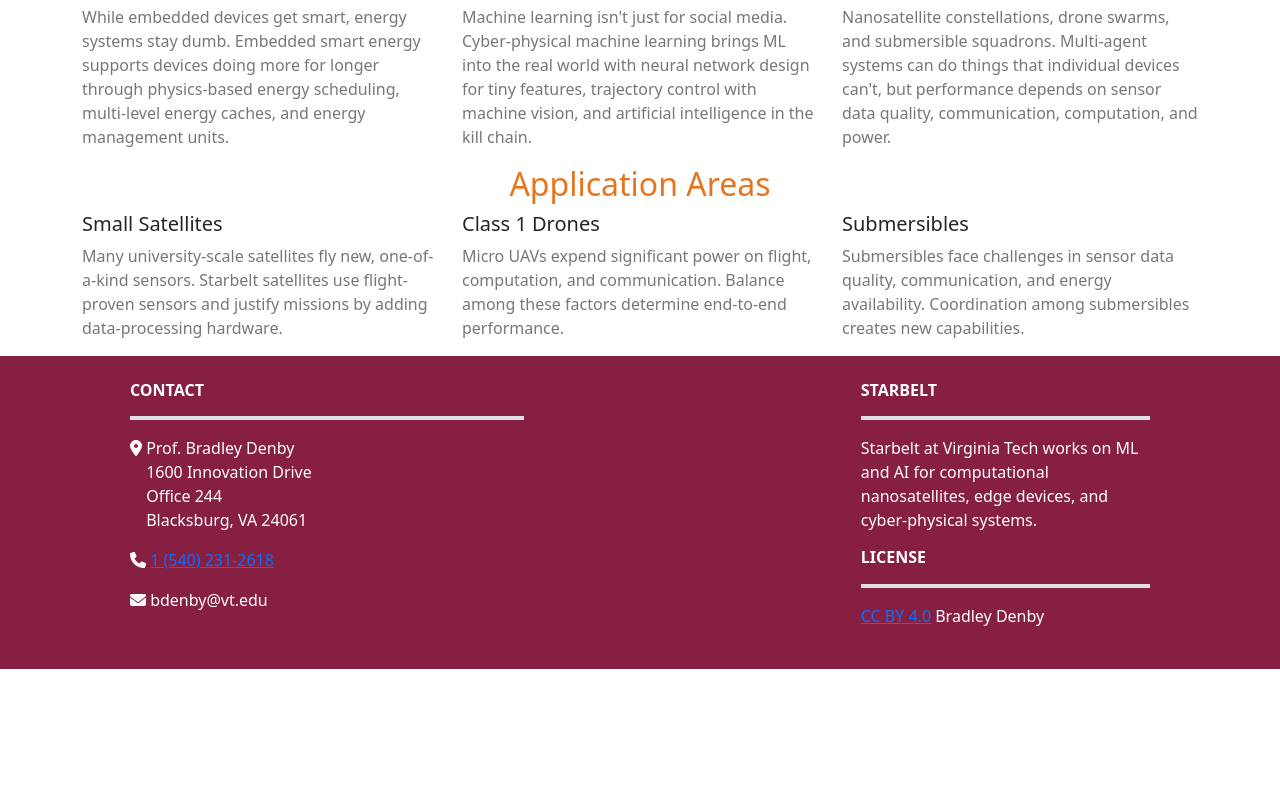
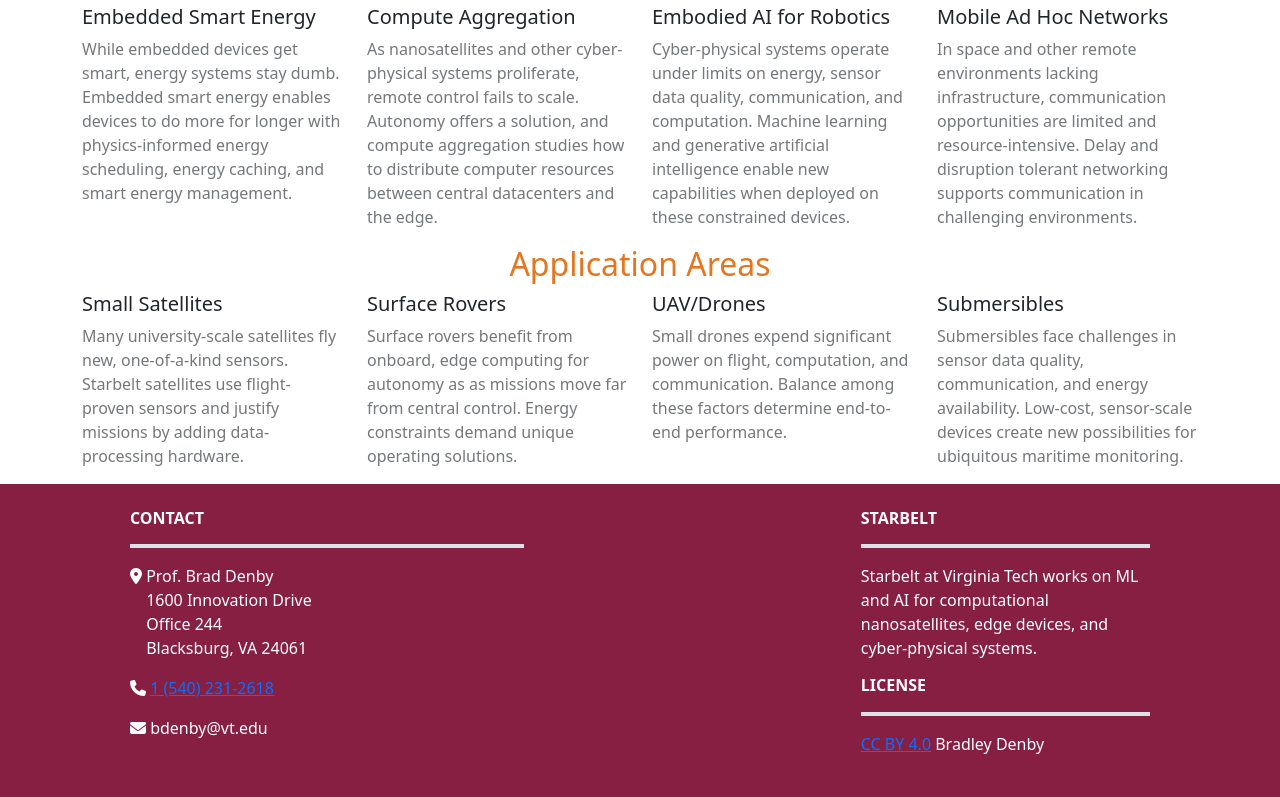
Before and after one commit to starbelt/starbelt-website, a plain HTML site: page index.html in a window 1280 px wide. Shown: the part 752-1549 px from the top of the page. Before the commit the page ends 1421 px from the top, so only its background shows below. Drawn offline with nearby package versions, Linux system fonts and the light colour scheme; files whose address does not match are found by name.

Commit message:
Updates website

```diff
--- a/index.html
+++ b/index.html
@@ -82,6 +82,7 @@
           <h4>Assistant Professor</h4>
           <h5>Marty and Anna Irvine Faculty Fellow</h5>
           <p class="profile-text">Department of Aerospace and Ocean Engineering</p>
+          <p class="profile-text">VT National Security Institute Affiliate Faculty</p>
           <p class="profile-text">Virginia Tech</p>
           <p class="profile-text">Blacksburg, VA</p>
           <div class="social-links">
@@ -128,31 +129,40 @@
         </div>
       </div>
       <div class="row">
-        <div class="col-md-4">
+        <div class="col-md-3">
           <h5>Embedded Smart Energy</h5>
           <p class="brand-para">
             While embedded devices get smart, energy systems stay dumb. Embedded
-            smart energy supports devices doing more for longer through
-            physics-based energy scheduling, multi-level energy caches, and
-            energy management units.
+            smart energy enables devices to do more for longer with
+            physics-informed energy scheduling, energy caching, and smart energy
+            management.
           </p>
         </div>
-        <div class="col-md-4">
-          <h5>Cyber-Physical Machine Learning</h5>
+        <div class="col-md-3">
+          <h5>Compute Aggregation</h5>
           <p class="brand-para">
-            Machine learning isn't just for social media. Cyber-physical machine
-            learning brings ML into the real world with neural network design
-            for tiny features, trajectory control with machine vision, and
-            artificial intelligence in the kill chain.
+            As nanosatellites and other cyber-physical systems proliferate,
+            remote control fails to scale. Autonomy offers a solution, and
+            compute aggregation studies how to distribute computer resources
+            between central datacenters and the edge.
           </p>
         </div>
-        <div class="col-md-4">
-          <h5>Multi-Agent Systems</h5>
+        <div class="col-md-3">
+          <h5>Embodied AI for Robotics</h5>
           <p class="brand-para">
-            Nanosatellite constellations, drone swarms, and submersible
-            squadrons. Multi-agent systems can do things that individual devices
-            can't, but performance depends on sensor data quality,
-            communication, computation, and power.
+            Cyber-physical systems operate under limits on energy, sensor data
+            quality, communication, and computation. Machine learning and
+            generative artificial intelligence enable new capabilities when
+            deployed on these constrained devices.
+          </p>
+        </div>
+        <div class="col-md-3">
+          <h5>Mobile Ad Hoc Networks</h5>
+          <p class="brand-para">
+            In space and other remote environments lacking infrastructure,
+            communication opportunities are limited and resource-intensive.
+            Delay and disruption tolerant networking supports communication in
+            challenging environments.
           </p>
         </div>
       </div>
@@ -164,7 +174,7 @@
         </div>
       </div>
       <div class="row">
-        <div class="col-md-4">
+        <div class="col-md-3">
           <h5>Small Satellites</h5>
           <p class="brand-para">
             Many university-scale satellites fly new, one-of-a-kind sensors.
@@ -172,20 +182,28 @@
             by adding data-processing hardware.
           </p>
         </div>
-        <div class="col-md-4">
-          <h5>Class 1 Drones</h5>
+        <div class="col-md-3">
+          <h5>Surface Rovers</h5>
           <p class="brand-para">
-            Micro UAVs expend significant power on flight, computation, and
+            Surface rovers benefit from onboard, edge computing for autonomy as
+            as missions move far from central control. Energy constraints demand
+            unique operating solutions.
+          </p>
+        </div>
+        <div class="col-md-3">
+          <h5>UAV/Drones</h5>
+          <p class="brand-para">
+            Small drones expend significant power on flight, computation, and
             communication. Balance among these factors determine end-to-end
             performance.
           </p>
         </div>
-        <div class="col-md-4">
+        <div class="col-md-3">
           <h5>Submersibles</h5>
           <p class="brand-para">
             Submersibles face challenges in sensor data quality, communication,
-            and energy availability. Coordination among submersibles creates new
-            capabilities.
+            and energy availability. Low-cost, sensor-scale devices create new
+            possibilities for ubiquitous maritime monitoring.
           </p>
         </div>
       </div>
@@ -200,7 +218,7 @@
             <h6 class="footer-h6">Contact</h6>
             <hr class="border border-vt border-2 opacity-100">
             <p class="footer-text">
-              <i class="fa-solid fa-location-dot"></i> Prof. Bradley Denby<br>
+              <i class="fa-solid fa-location-dot"></i> Prof. Brad Denby<br>
               <i class="fa-solid fa-location-dot fa-hidden"></i> 1600 Innovation Drive<br>
               <i class="fa-solid fa-location-dot fa-hidden"></i> Office 244<br>
               <i class="fa-solid fa-location-dot fa-hidden"></i> Blacksburg, VA 24061
```
Also changed, not shown: downloads.html (+1 -1 lines), news.html (+18 -7 lines), publications.html (+1 -1 lines), sponsors.html (+1 -1 lines), teaching.html (+37 -1 lines), team.html (+36 -7 lines).
